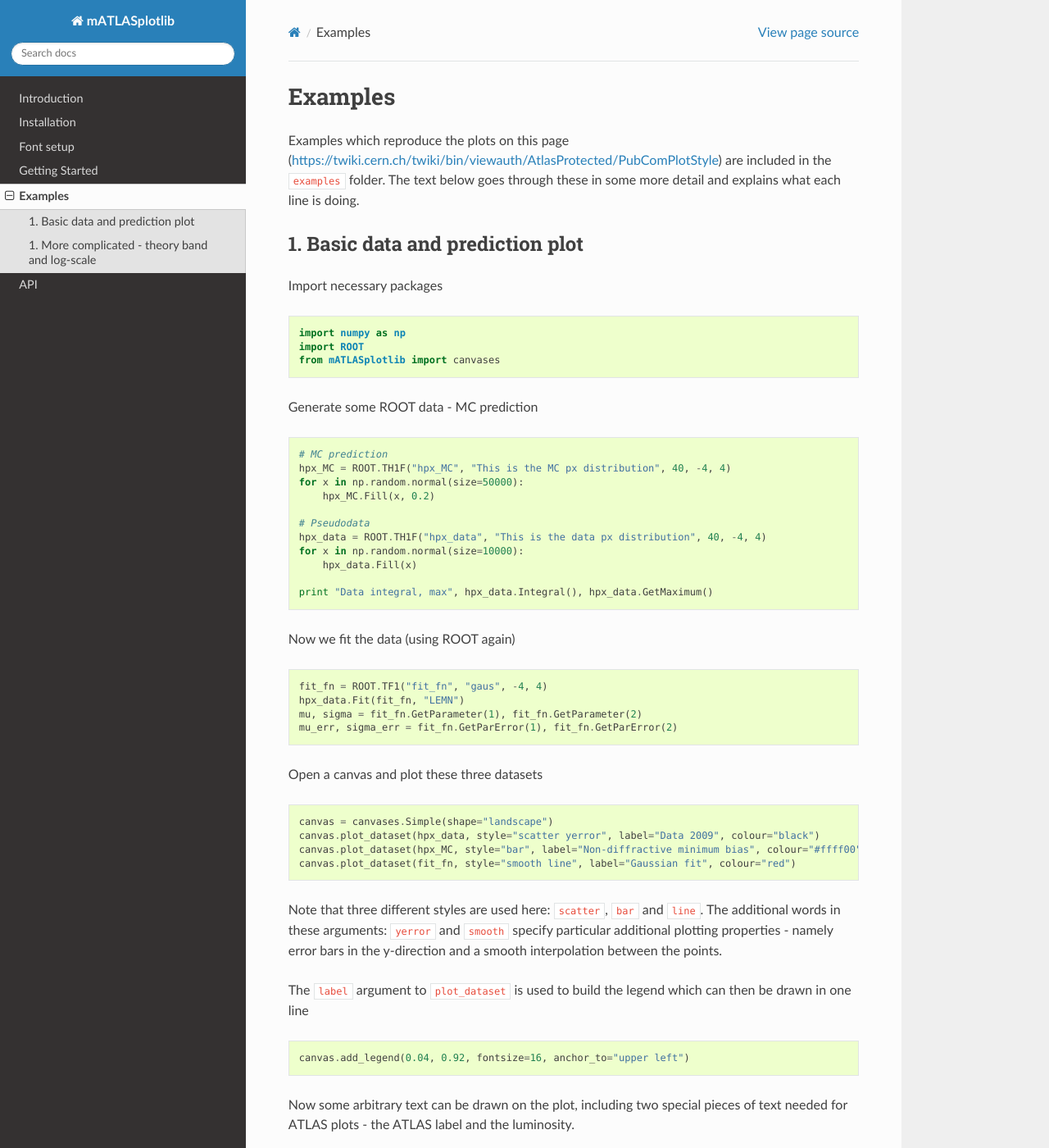
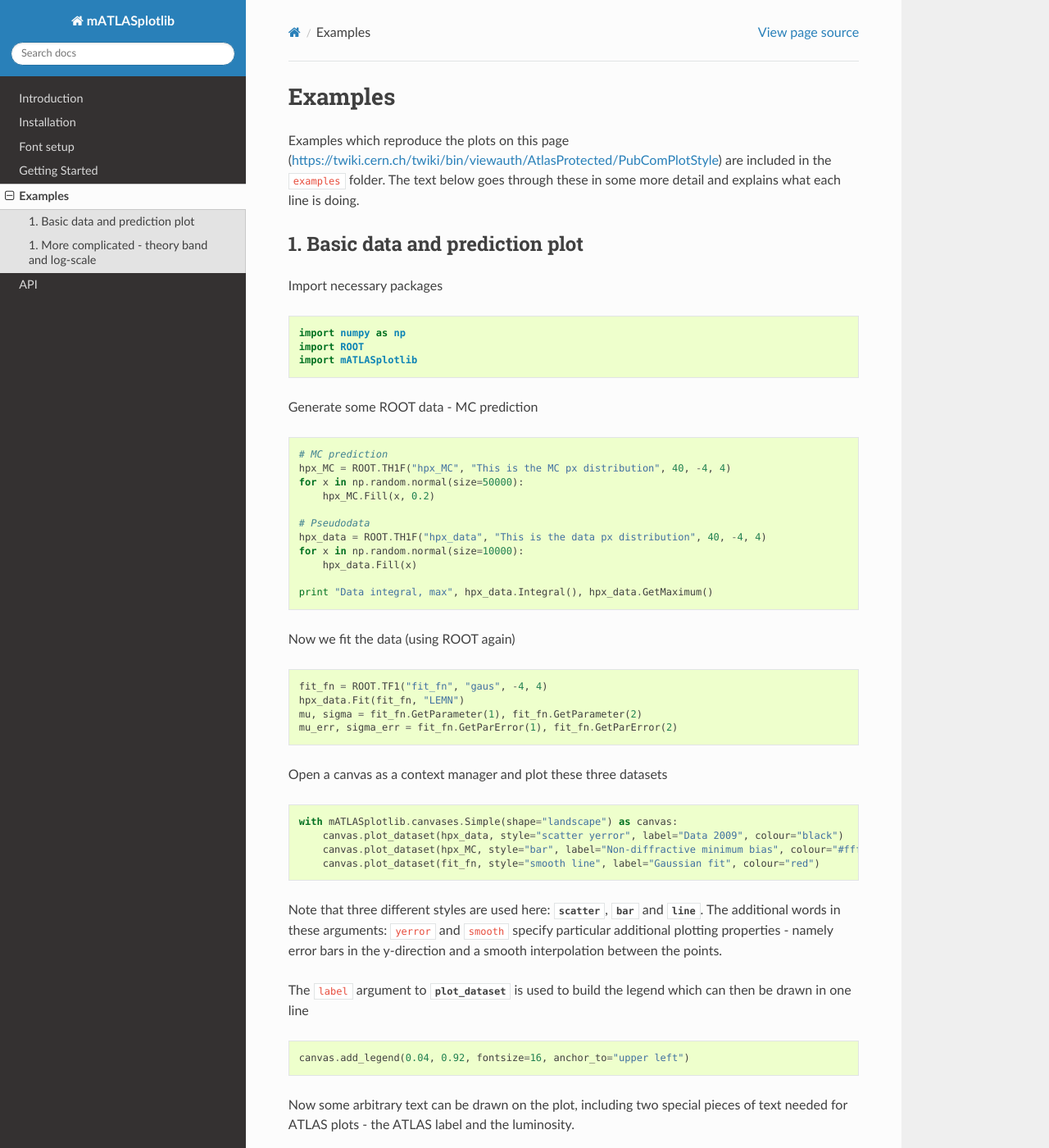
Before and after one commit to jemrobinson/mATLASplotlib, a Sphinx documentation site: the page built from docs/source/examples.rst, in a window 1280 px wide and 1400 px high. Shown: the whole window at 82% size. Built offline with Sphinx 7.4.7 and the Read the Docs theme 2.0.0, drawn with Linux system fonts in a browser that asks for light colours; some of the changed text lies outside the part shown.

Commit message:
Working context manager with updated documentation (#11)

```diff
--- a/docs/source/api/plotters.rst
+++ b/docs/source/api/plotters.rst
@@ -9,5 +9,6 @@
     plotters/binned_band
     plotters/coloured_2D
     plotters/get_plotter
+    plotters/line
     plotters/scatter
     plotters/stack
--- a/docs/source/examples.rst
+++ b/docs/source/examples.rst
@@ -11,7 +11,7 @@ Import necessary packages
 
     import numpy as np
     import ROOT
-    from mATLASplotlib import canvases
+    import mATLASplotlib
 
 Generate some ROOT data - MC prediction
 
@@ -38,19 +38,19 @@ Now we fit the data (using ROOT again)
     mu, sigma = fit_fn.GetParameter(1), fit_fn.GetParameter(2)
     mu_err, sigma_err = fit_fn.GetParError(1), fit_fn.GetParError(2)
 
-Open a canvas and plot these three datasets
+Open a canvas as a context manager and plot these three datasets
 
 .. code:: python
 
-    canvas = canvases.Simple(shape="landscape")
-    canvas.plot_dataset(hpx_data, style="scatter yerror", label="Data 2009", colour="black")
-    canvas.plot_dataset(hpx_MC, style="bar", label="Non-diffractive minimum bias", colour="#ffff00", edgecolour="black")
-    canvas.plot_dataset(fit_fn, style="smooth line", label="Gaussian fit", colour="red")
+    with mATLASplotlib.canvases.Simple(shape="landscape") as canvas:
+        canvas.plot_dataset(hpx_data, style="scatter yerror", label="Data 2009", colour="black")
+        canvas.plot_dataset(hpx_MC, style="bar", label="Non-diffractive minimum bias", colour="#ffff00", edgecolour="black")
+        canvas.plot_dataset(fit_fn, style="smooth line", label="Gaussian fit", colour="red")
 
-Note that three different styles are used here: ``scatter``, ``bar`` and ``line``.
+Note that three different styles are used here: :py:class:`scatter <.Scatter>`, :py:class:`bar <.BarChart>` and :py:class:`line <.Line>`.
 The additional words in these arguments: ``yerror`` and ``smooth`` specify particular additional plotting properties - namely error bars in the y-direction and a smooth interpolation between the points.
 
-The ``label`` argument to ``plot_dataset`` is used to build the legend which can then be drawn in one line
+The ``label`` argument to :py:meth:`plot_dataset <.BaseCanvas.plot_dataset>` is used to build the legend which can then be drawn in one line
 
 .. code:: python
 
@@ -134,13 +134,13 @@ Generate some data which looks like the QCD background plus a small amount of si
         h_data.SetBinContent(h_data.FindFixBin(x), data_y)
         h_data.SetBinError(h_data.FindFixBin(x), np.sqrt(data_y * 1000) / 200.)
 
-Create a canvas and plot the datasets
+Open a canvas and plot the datasets
 
 .. code:: python
 
-    canvas = canvases.Simple(shape="square")
-    canvas.plot_dataset(h_data, style="scatter yerror", label="Data 2009", colour="black")
-    canvas.plot_dataset(g_NLOQCD, style="binned band central line", label="NLO QCD", colour="#ffff00", line_colour="black")
+    with mATLASplotlib.canvases.Simple(shape="square") as canvas:
+        canvas.plot_dataset(h_data, style="scatter yerror", label="Data 2009", colour="black")
+        canvas.plot_dataset(g_NLOQCD, style="binned band central line", label="NLO QCD", colour="#ffff00", line_colour="black")
 
 next the legend and text
 
--- a/docs/source/introduction.rst
+++ b/docs/source/introduction.rst
@@ -1,4 +1,5 @@
 Introduction
 ============
 
-This package is meant to be a simple wrapper around `matplotlib` for users who want to produce plots conforming to the style guide of the ATLAS experiment at the LHC.
+This package is meant to be a simple wrapper around ``matplotlib`` for users who want to produce plots conforming to the style guide of the ATLAS experiment at the LHC.
+Rather than interacting with ``matplotlib`` classes directly, these are managed through a :py:class:`canvas <.BaseCanvas>` class which has methods related to the plotting and styling of datasets and then writing the resulting output to graphical formats on disk.
```
Also changed, not shown: docs/index.rst (+5 -5 lines), docs/source/api/plotters/line.rst (added, +8 -0 lines), docs/source/getting_started.rst (+25 -25 lines), 13 other files.
